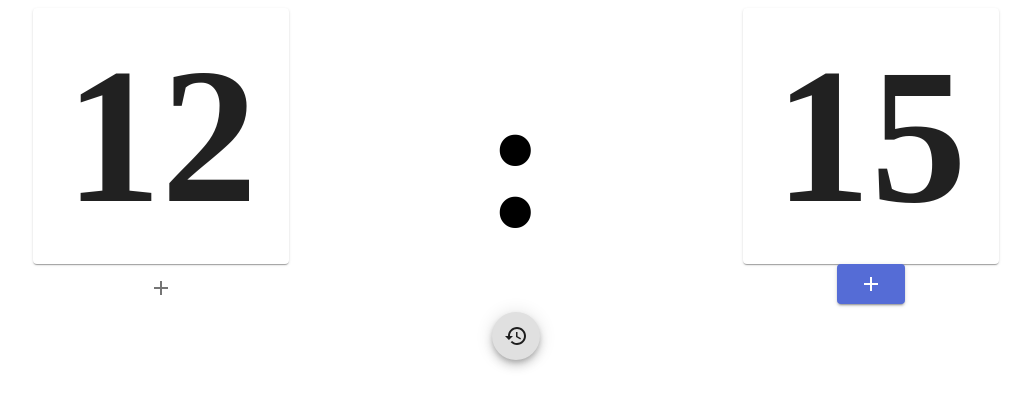
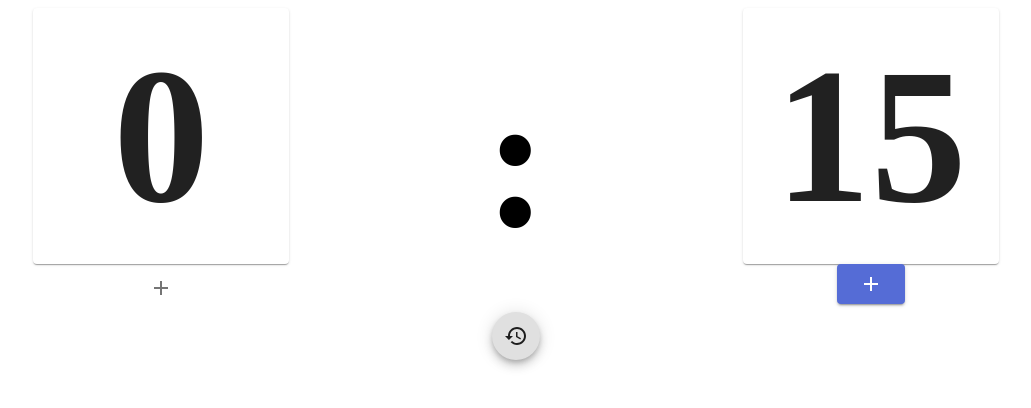
Before and after one commit to lexusjimmy/ScoreBoard, a Next.js app: page / in a window 1280 px wide. Shown: the top 408 px of the page, without its empty margins (124-1155 px from the left). Built offline with nearby package versions, Linux system fonts and the light colour scheme.

Commit message:
master default

```diff
--- /dev/null
+++ b/actions/index.ts
@@ -0,0 +1,10 @@
+import { AddPointVariables, AddPointType } from "../types/AddPointType";
+import { ActionType } from "../types/BasicType";
+
+export const addPoint = ({point = 1, teamId}: AddPointVariables): AddPointType => ({
+    type: ActionType.ADD_POINT,
+    payload: {
+        point,
+        teamId
+    }
+})
--- a/components/ScoreBoard.tsx
+++ b/components/ScoreBoard.tsx
@@ -4,7 +4,7 @@ import { ReactElement, ReactNode } from "react";
 
 
 type ScoreBoardProps = {
-    score: Number;
+    score: number;
 }
 
 const SizedPaper = styled(Paper)`
--- /dev/null
+++ b/components/TopPageWrapper.tsx
@@ -0,0 +1,54 @@
+import { Container, Grid, Box, IconButton, Fab, Button } from "@material-ui/core";
+import { History as HistoryButton, Add as AddButton } from "@material-ui/icons";
+import ScoreBoard from "./ScoreBoard";
+import styled from "styled-components";
+import React, { ReactElement } from "react";
+import { useDispatch } from "react-redux";
+
+import ScoreBoardContainer from "../container/ScoreBoardContainer"
+import AddPointButtonContainer from "../container/AddPointButtonContainer";
+const CenterTextBox = styled(Box)`
+    height: 100%;
+    width: 100%;
+    display: flex;
+    justify-content: center;
+    align-items: center;
+    font-size: 15vw;
+    font-weight: bold;
+`;
+function TopPageWrapper(): ReactElement{
+
+
+    return (
+        <Container>
+            <Grid container>
+                <Grid item xs={5}>
+                    <Box textAlign={'center'}>
+                        <ScoreBoardContainer teamId={1}/>
+                        <AddPointButtonContainer point={1} teamId={1} />
+                    </Box>
+                </Grid>
+                <Grid item xs={2}>
+                    <CenterTextBox>
+                        :
+                    </CenterTextBox>
+                    <Box textAlign={'center'}>
+                        <Fab size="medium" aria-label="history">
+                            <HistoryButton></HistoryButton>
+                        </Fab>
+                    </Box>
+                </Grid>
+                <Grid item xs={5}>
+                    <Box textAlign={'center'}>
+                        <ScoreBoard score={15}></ScoreBoard>
+                        <Button variant="contained" size="large" color="primary">
+                            <AddButton></AddButton>
+                        </Button>
+                    </Box>
+                </Grid>
+            </Grid>
+        </Container>
+    )
+}
+
+export default TopPageWrapper;
--- /dev/null
+++ b/container/AddPointButtonContainer.tsx
@@ -0,0 +1,21 @@
+import { IconButton } from "@material-ui/core"
+import { Add as AddButton } from "@material-ui/icons"
+import { useDispatch } from "react-redux"
+import React, { ReactElement } from "react";
+import { addPoint } from "../actions";
+
+type AddPointButtonContainerProps = {
+    point: number;
+    teamId: number;
+}
+
+const AddPointButtonContainer: React.FC<AddPointButtonContainerProps> = function AddPointButtonContainer(props): ReactElement {
+    const dispatch = useDispatch();
+    return (
+        <IconButton>
+            <AddButton onClick={()=> dispatch(addPoint({point: props.point, teamId: props.teamId}))}/>
+        </IconButton>
+    )
+}
+
+export default AddPointButtonContainer;
--- /dev/null
+++ b/container/ScoreBoardContainer.tsx
@@ -0,0 +1,26 @@
+import { ReactElement } from "react"
+import ScoreBoard from "../components/ScoreBoard"
+import { useSelector } from "react-redux"
+import { StoreStateType } from "../types/BasicType"
+
+type ScoreBoardContainerProps = {
+    teamId: number;
+}
+
+// const selectTeamPoint = createSelector(
+//     state=> state.teamPoints,
+//     teamPoints =>
+// )
+
+const ScoreBoardContainer: React.FC<ScoreBoardContainerProps> = function ScoreBoardContainer (props): ReactElement{
+    const teamScore: number = useSelector((state: StoreStateType)=> {
+        let accumScore: number = 0;
+        state.teamPoints.filter(teamPoint=> teamPoint.teamId === props.teamId).map((teamPoint)=> {
+            accumScore += teamPoint.point
+        });
+        return accumScore;
+    })
+    return <ScoreBoard score={teamScore} />
+}
+
+export default ScoreBoardContainer;
--- a/package.json
+++ b/package.json
@@ -8,12 +8,14 @@
   "dependencies": {
     "@material-ui/core": "^4.8.2",
     "@material-ui/icons": "^4.5.1",
+    "@types/react-redux": "^7.1.7",
     "@types/styled-components": "^4.4.2",
     "next": "^9.1.6",
     "react": "^16.12.0",
     "react-dom": "^16.12.0",
-    "react-redux": "^7.1.3",
+    "react-redux": "^7.2.0",
     "redux": "^4.0.5",
+    "reselect": "^4.0.0",
     "styled-components": "^5.0.0"
   },
   "devDependencies": {
--- a/pages/_app.tsx
+++ b/pages/_app.tsx
@@ -1,10 +1,13 @@
 import NextApp from 'next/app';
 import React from 'react';
 import { ThemeProvider as SCThemeProvider } from 'styled-components';
-import { ThemeProvider as MuiThemeProvider } from '@material-ui/core'
+import { ThemeProvider as MuiThemeProvider } from '@material-ui/core';
 import theme from "../theme";
+import { createStore } from 'redux';
+import rootReducer from '../reducers'
+import { Provider } from 'react-redux';
 
-
+const store = createStore(rootReducer);
 export default class App extends NextApp {
   // remove it here
   componentDidMount() {
@@ -17,11 +20,13 @@ export default class App extends NextApp {
     const { Component, pageProps } = this.props
 
     return (
+      <Provider store={store}>
         <MuiThemeProvider theme={theme}>
             <SCThemeProvider theme={theme}>
                 <Component {...pageProps} />
             </SCThemeProvider>
         </MuiThemeProvider>
+      </Provider>
     )
   }
 }
--- a/pages/index.tsx
+++ b/pages/index.tsx
@@ -1,49 +1,8 @@
-import { Container, Grid, Paper, Box, IconButton, Fab, Button } from "@material-ui/core";
-import { History as HistoryButton, Add as AddButton } from "@material-ui/icons";
-import ScoreBoard from "../components/ScoreBoard";
-import styled from "styled-components";
-const CenterTextBox = styled(Box)`
-    height: 100%;
-    width: 100%;
-    display: flex;
-    justify-content: center;
-    align-items: center;
-    font-size: 15vw;
-    font-weight: bold;
-`
-const index = () => {
-    return (
-        <Container>
-            <Grid container>
-                <Grid item xs={5}>
-                    <Box textAlign={'center'}>
-                        <ScoreBoard score={12}></ScoreBoard>
-                        <IconButton>
-                            <AddButton></AddButton>
-                        </IconButton>
-                    </Box>
-                </Grid>
-                <Grid item xs={2}>
-                    <CenterTextBox>
-                        :
-                    </CenterTextBox>
-                    <Box textAlign={'center'}>
-                        <Fab size="medium" aria-label="history">
-                            <HistoryButton></HistoryButton>
-                        </Fab>
-                    </Box>
-                </Grid>
-                <Grid item xs={5}>
-                    <Box textAlign={'center'}>
-                        <ScoreBoard score={15}></ScoreBoard>
-                        <Button variant="contained" size="large" color="primary">
-                            <AddButton></AddButton>
-                        </Button>
-                    </Box>
-                </Grid>
-            </Grid>
-        </Container>
-    )
+import { NextPage } from "next";
+import { ReactElement } from "react";
+import TopPageWrapper from "../components/TopPageWrapper";
+const index: NextPage<any> = (): ReactElement => {
+    return <TopPageWrapper/>
 }
 
 export default index;
--- /dev/null
+++ b/reducers/index.ts
@@ -0,0 +1,6 @@
+import { combineReducers } from "redux";
+import teamPoints from "./teamPoints"
+
+export default combineReducers({
+    teamPoints,
+});
--- /dev/null
+++ b/reducers/teamPoints.ts
@@ -0,0 +1,22 @@
+import { AddPointType, TeamPointType } from "../types/AddPointType";
+import { ActionType } from "../types/BasicType";
+let pointId: number = 0;
+export const generateNewId = ()=> {
+    return pointId++;
+}
+export const getPointId = (): number => {
+    return pointId;
+}
+const teamPoints = (state = [], action: AddPointType ): TeamPointType[] => {
+    switch (action.type) {
+        case ActionType.ADD_POINT:
+            generateNewId();
+            return [...state, {id:getPointId(), teamId: action.payload.teamId, point: action.payload.point}];
+        // case ActionType.MINUS_POINT:
+
+        default:
+            return state;
+    }
+}
+
+export default teamPoints;
--- /dev/null
+++ b/types/AddPointType.ts
@@ -0,0 +1,17 @@
+import { BasicActionType } from "./BasicType";
+
+export type AddPointType = BasicActionType & {
+    payload: AddPointVariables;
+}
+
+export type AddPointVariables = {
+    teamId: number;
+    point: number;
+}
+
+// making type for state
+export type TeamPointType = {
+    id: number;
+    teamId: number;
+    point: number;
+}
--- /dev/null
+++ b/types/BasicType.ts
@@ -0,0 +1,16 @@
+import { DefaultRootState } from "react-redux";
+import { TeamPointType } from "./AddPointType";
+
+export interface BasicActionType {
+    type: ActionType;
+    payload: {};
+}
+
+export enum ActionType {
+    ADD_POINT = 'ADD_POINT',
+    MINUS_POINT = 'MINUS_POINT'
+}
+
+export type StoreStateType = DefaultRootState & {
+    teamPoints: TeamPointType[];
+}
```
Also changed, not shown: 1 other file (tests, documents, lock files or other folders).
